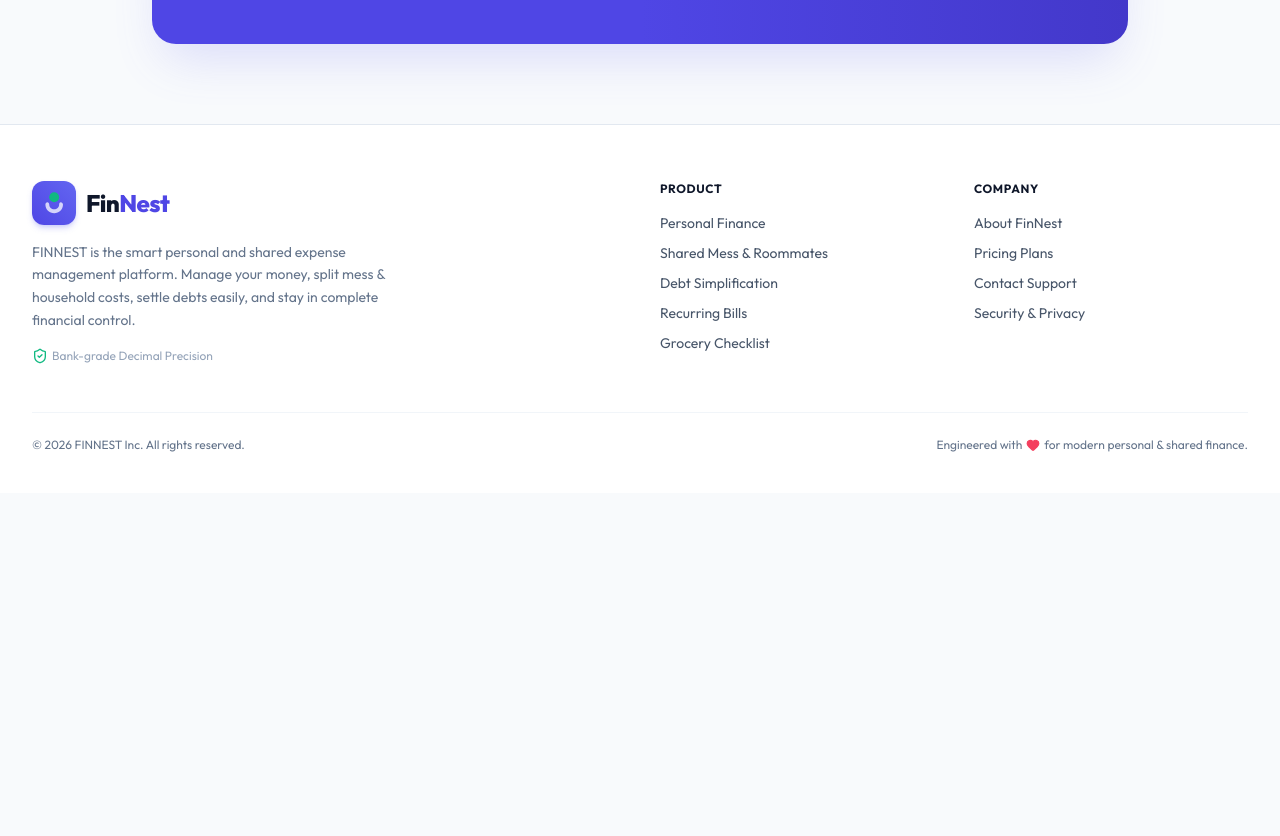
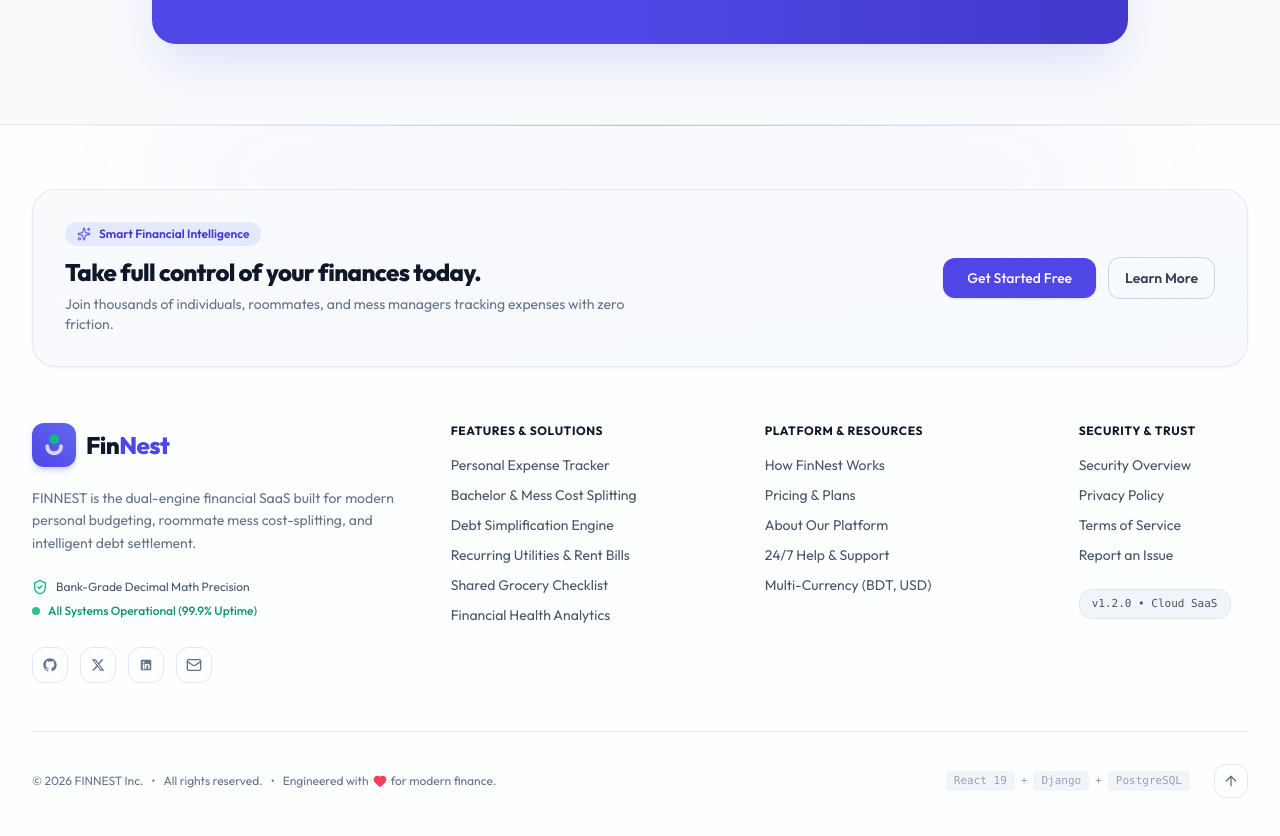
Before and after one commit to rhrafe78/FinNest-Smart-Personal-Shared-Expense-Platform, a React (Vite) app in the folder frontend/: page / in a window 1280 px wide. Shown: the part 3480-4316 px from the top of the page. Before the commit the page ends 3973 px from the top, so only its background shows below. Built offline with nearby package versions, Linux system fonts and the light colour scheme; no server answers.

Commit message:
Redesign modern ultra-premium SaaS footer with CTA banner, system status, and back to top button

```diff
--- a/frontend/src/layouts/PublicLayout.jsx
+++ b/frontend/src/layouts/PublicLayout.jsx
@@ -1,6 +1,6 @@
 import React, { useState } from 'react';
 import { Link, Outlet, useLocation } from 'react-router-dom';
-import { Sun, Moon, Menu, X, ArrowRight, ShieldCheck, Heart } from 'lucide-react';
+import { Sun, Moon, Menu, X, ArrowRight, ShieldCheck, Heart, Sparkles, Mail, ArrowUp, Globe } from 'lucide-react';
 import { Logo } from '../components/ui/Logo';
 import { Button } from '../components/ui/Button';
 import { useTheme } from '../context/ThemeContext';
@@ -135,53 +135,184 @@ export const PublicLayout = () => {
         <Outlet />
       </main>
 
-      {/* Professional SaaS Footer */}
-      <footer className="border-t border-slate-200 dark:border-slate-800/80 bg-white dark:bg-[#070a10] pt-14 pb-10">
-        <div className="max-w-7xl mx-auto px-4 sm:px-6 lg:px-8">
-          <div className="grid grid-cols-1 md:grid-cols-4 gap-10">
-            <div className="md:col-span-2 space-y-4">
+      {/* Ultra-Premium SaaS Footer */}
+      <footer className="relative border-t border-slate-200/80 dark:border-slate-800/80 bg-white/70 dark:bg-[#070b13]/90 backdrop-blur-xl pt-16 pb-10 overflow-hidden">
+        {/* Subtle top glow line */}
+        <div className="absolute top-0 inset-x-0 h-[1px] bg-gradient-to-r from-transparent via-brand-500/40 to-transparent" />
+        <div className="absolute top-0 left-1/2 -translate-x-1/2 w-3/4 h-24 bg-brand-500/5 dark:bg-brand-500/10 blur-3xl rounded-full pointer-events-none" />
+
+        <div className="max-w-7xl mx-auto px-4 sm:px-6 lg:px-8 relative z-10">
+          {/* Top Newsletter / Highlight Banner */}
+          <div className="mb-14 p-6 sm:p-8 rounded-3xl bg-gradient-to-br from-slate-50 to-brand-50/40 dark:from-[#0d1424] dark:to-[#0f172a] border border-slate-200/80 dark:border-slate-800/80 shadow-sm flex flex-col md:flex-row items-center justify-between gap-6">
+            <div className="space-y-1.5 text-center md:text-left">
+              <div className="inline-flex items-center gap-2 px-3 py-1 rounded-full bg-brand-100/80 dark:bg-brand-950/60 text-brand-700 dark:text-brand-300 text-xs font-semibold mb-1">
+                <Sparkles className="w-3.5 h-3.5 text-brand-500" />
+                <span>Smart Financial Intelligence</span>
+              </div>
+              <h3 className="text-xl sm:text-2xl font-extrabold text-slate-900 dark:text-white tracking-tight">
+                Take full control of your finances today.
+              </h3>
+              <p className="text-xs sm:text-sm text-slate-500 dark:text-slate-400 max-w-xl">
+                Join thousands of individuals, roommates, and mess managers tracking expenses with zero friction.
+              </p>
+            </div>
+            <div className="flex items-center gap-3 shrink-0">
+              <Link to="/register">
+                <Button variant="primary" size="md" className="font-bold shadow-lg shadow-brand-500/20 px-6">
+                  Get Started Free
+                </Button>
+              </Link>
+              <Link to="/how-it-works">
+                <Button variant="outline" size="md" className="font-semibold">
+                  Learn More
+                </Button>
+              </Link>
+            </div>
+          </div>
+
+          {/* Main Footer Links Grid */}
+          <div className="grid grid-cols-1 sm:grid-cols-2 md:grid-cols-12 gap-10 pb-12">
+            {/* Brand column */}
+            <div className="md:col-span-4 space-y-5">
               <Logo size="lg" />
               <p className="text-sm text-slate-500 dark:text-slate-400 max-w-sm leading-relaxed">
-                FINNEST is the smart personal and shared expense management platform. Manage your money, split mess & household costs, settle debts easily, and stay in complete financial control.
+                FINNEST is the dual-engine financial SaaS built for modern personal budgeting, roommate mess cost-splitting, and intelligent debt settlement.
               </p>
-              <div className="flex items-center gap-3 text-xs text-slate-400">
-                <span className="flex items-center gap-1">
-                  <ShieldCheck className="w-4 h-4 text-emerald-500" /> Bank-grade Decimal Precision
+              <div className="flex flex-col gap-2 pt-1">
+                <div className="flex items-center gap-2 text-xs text-slate-600 dark:text-slate-400">
+                  <ShieldCheck className="w-4 h-4 text-emerald-500 shrink-0" />
+                  <span>Bank-Grade Decimal Math Precision</span>
+                </div>
+                <div className="flex items-center gap-2 text-xs text-slate-600 dark:text-slate-400">
+                  <div className="w-2 h-2 rounded-full bg-emerald-500 animate-pulse shrink-0" />
+                  <span className="font-medium text-emerald-600 dark:text-emerald-400">All Systems Operational (99.9% Uptime)</span>
+                </div>
+              </div>
+
+              {/* Social icons */}
+              <div className="flex items-center gap-3 pt-2">
+                <a
+                  href="https://github.com/rhrafe78/FinNest-Smart-Personal-Shared-Expense-Platform"
+                  target="_blank"
+                  rel="noreferrer"
+                  className="w-9 h-9 rounded-xl border border-slate-200 dark:border-slate-800 flex items-center justify-center text-slate-500 hover:text-brand-600 dark:hover:text-brand-400 hover:border-brand-500/50 hover:bg-brand-50 dark:hover:bg-slate-800/80 transition-all"
+                  aria-label="GitHub"
+                >
+                  <svg className="w-4 h-4 fill-current" viewBox="0 0 24 24">
+                    <path d="M12 2C6.477 2 2 6.484 2 12.017c0 4.425 2.865 8.18 6.839 9.504.5.092.682-.217.682-.483 0-.237-.008-.868-.013-1.703-2.782.605-3.369-1.343-3.369-1.343-.454-1.158-1.11-1.466-1.11-1.466-.908-.62.069-.608.069-.608 1.003.07 1.53 1.032 1.53 1.032.892 1.53 2.341 1.088 2.91.832.092-.647.35-1.088.636-1.338-2.22-.253-4.555-1.113-4.555-4.951 0-1.093.39-1.988 1.029-2.688-.103-.253-.446-1.272.098-2.65 0 0 .84-.27 2.75 1.026A9.564 9.564 0 0112 6.844c.85.004 1.705.115 2.504.337 1.909-1.296 2.747-1.027 2.747-1.027.546 1.379.202 2.398.1 2.651.64.7 1.028 1.595 1.028 2.688 0 3.848-2.339 4.695-4.566 4.943.359.309.678.92.678 1.855 0 1.338-.012 2.419-.012 2.747 0 .268.18.58.688.482A10.019 10.019 0 0022 12.017C22 6.484 17.522 2 12 2z" />
+                  </svg>
+                </a>
+                <a
+                  href="https://twitter.com"
+                  target="_blank"
+                  rel="noreferrer"
+                  className="w-9 h-9 rounded-xl border border-slate-200 dark:border-slate-800 flex items-center justify-center text-slate-500 hover:text-brand-600 dark:hover:text-brand-400 hover:border-brand-500/50 hover:bg-brand-50 dark:hover:bg-slate-800/80 transition-all"
+                  aria-label="Twitter"
+                >
+                  <svg className="w-3.5 h-3.5 fill-current" viewBox="0 0 24 24">
+                    <path d="M18.244 2.25h3.308l-7.227 8.26 8.502 11.24H16.17l-5.214-6.817L4.99 21.75H1.68l7.73-8.835L1.254 2.25H8.08l4.713 6.231zm-1.161 17.52h1.833L7.084 4.126H5.117z" />
+                  </svg>
+                </a>
+                <a
+                  href="https://linkedin.com"
+                  target="_blank"
+                  rel="noreferrer"
+                  className="w-9 h-9 rounded-xl border border-slate-200 dark:border-slate-800 flex items-center justify-center text-slate-500 hover:text-brand-600 dark:hover:text-brand-400 hover:border-brand-500/50 hover:bg-brand-50 dark:hover:bg-slate-800/80 transition-all"
+                  aria-label="LinkedIn"
+                >
+                  <svg className="w-3.5 h-3.5 fill-current" viewBox="0 0 24 24">
+                    <path d="M19 3a2 2 0 0 1 2 2v14a2 2 0 0 1-2 2H5a2 2 0 0 1-2-2V5a2 2 0 0 1 2-2h14m-.5 15.5v-5.3a3.26 3.26 0 0 0-3.26-3.26c-.85 0-1.84.52-2.28 1.3v-1.11h-2.79v8.37h2.79v-4.93c0-.77.62-1.4 1.39-1.4a1.4 1.4 0 0 1 1.4 1.4v4.93h2.75M6.46 10.9v8.37H9.2V10.9H6.46M7.83 6.2a1.62 1.62 0 1 0 0 3.24 1.62 1.62 0 0 0 0-3.24z" />
+                  </svg>
+                </a>
+                <Link
+                  to="/contact"
+                  className="w-9 h-9 rounded-xl border border-slate-200 dark:border-slate-800 flex items-center justify-center text-slate-500 hover:text-brand-600 dark:hover:text-brand-400 hover:border-brand-500/50 hover:bg-brand-50 dark:hover:bg-slate-800/80 transition-all"
+                  aria-label="Contact"
+                >
+                  <Mail className="w-4 h-4" />
+                </Link>
+              </div>
+            </div>
+
+            {/* Product Column */}
+            <div className="md:col-span-3 space-y-4">
+              <h4 className="text-xs font-bold uppercase tracking-wider text-slate-900 dark:text-white">
+                Features & Solutions
+              </h4>
+              <ul className="space-y-2.5 text-sm text-slate-600 dark:text-slate-400">
+                <li><Link to="/features" className="hover:text-brand-600 dark:hover:text-brand-400 transition-colors">Personal Expense Tracker</Link></li>
+                <li><Link to="/features" className="hover:text-brand-600 dark:hover:text-brand-400 transition-colors">Bachelor & Mess Cost Splitting</Link></li>
+                <li><Link to="/features" className="hover:text-brand-600 dark:hover:text-brand-400 transition-colors">Debt Simplification Engine</Link></li>
+                <li><Link to="/features" className="hover:text-brand-600 dark:hover:text-brand-400 transition-colors">Recurring Utilities & Rent Bills</Link></li>
+                <li><Link to="/features" className="hover:text-brand-600 dark:hover:text-brand-400 transition-colors">Shared Grocery Checklist</Link></li>
+                <li><Link to="/features" className="hover:text-brand-600 dark:hover:text-brand-400 transition-colors">Financial Health Analytics</Link></li>
+              </ul>
+            </div>
+
+            {/* Resources Column */}
+            <div className="md:col-span-3 space-y-4">
+              <h4 className="text-xs font-bold uppercase tracking-wider text-slate-900 dark:text-white">
+                Platform & Resources
+              </h4>
+              <ul className="space-y-2.5 text-sm text-slate-600 dark:text-slate-400">
+                <li><Link to="/how-it-works" className="hover:text-brand-600 dark:hover:text-brand-400 transition-colors">How FinNest Works</Link></li>
+                <li><Link to="/pricing" className="hover:text-brand-600 dark:hover:text-brand-400 transition-colors">Pricing & Plans</Link></li>
+                <li><Link to="/about" className="hover:text-brand-600 dark:hover:text-brand-400 transition-colors">About Our Platform</Link></li>
+                <li><Link to="/contact" className="hover:text-brand-600 dark:hover:text-brand-400 transition-colors">24/7 Help & Support</Link></li>
+                <li><Link to="/features" className="hover:text-brand-600 dark:hover:text-brand-400 transition-colors">Multi-Currency (BDT, USD)</Link></li>
+              </ul>
+            </div>
+
+            {/* Legal / Security Column */}
+            <div className="md:col-span-2 space-y-4">
+              <h4 className="text-xs font-bold uppercase tracking-wider text-slate-900 dark:text-white">
+                Security & Trust
+              </h4>
+              <ul className="space-y-2.5 text-sm text-slate-600 dark:text-slate-400">
+                <li><Link to="/how-it-works" className="hover:text-brand-600 dark:hover:text-brand-400 transition-colors">Security Overview</Link></li>
+                <li><Link to="/about" className="hover:text-brand-600 dark:hover:text-brand-400 transition-colors">Privacy Policy</Link></li>
+                <li><Link to="/about" className="hover:text-brand-600 dark:hover:text-brand-400 transition-colors">Terms of Service</Link></li>
+                <li><Link to="/contact" className="hover:text-brand-600 dark:hover:text-brand-400 transition-colors">Report an Issue</Link></li>
+              </ul>
+              <div className="pt-2">
+                <span className="inline-block px-3 py-1.5 rounded-xl bg-slate-100 dark:bg-slate-900 text-[11px] font-mono font-medium text-slate-600 dark:text-slate-400 border border-slate-200 dark:border-slate-800">
+                  v1.2.0 &bull; Cloud SaaS
                 </span>
               </div>
             </div>
+          </div>
 
-            <div>
-              <h4 className="text-xs font-bold uppercase tracking-wider text-slate-900 dark:text-white mb-4">
-                Product
-              </h4>
-              <ul className="space-y-2.5 text-sm text-slate-600 dark:text-slate-400">
-                <li><Link to="/features" className="hover:text-brand-600 dark:hover:text-brand-400">Personal Finance</Link></li>
-                <li><Link to="/features" className="hover:text-brand-600 dark:hover:text-brand-400">Shared Mess & Roommates</Link></li>
-                <li><Link to="/features" className="hover:text-brand-600 dark:hover:text-brand-400">Debt Simplification</Link></li>
-                <li><Link to="/features" className="hover:text-brand-600 dark:hover:text-brand-400">Recurring Bills</Link></li>
-                <li><Link to="/features" className="hover:text-brand-600 dark:hover:text-brand-400">Grocery Checklist</Link></li>
-              </ul>
+          {/* Bottom Bar with Tech Badges & Scroll to Top */}
+          <div className="pt-8 border-t border-slate-200/80 dark:border-slate-800/80 flex flex-col sm:flex-row items-center justify-between gap-4 text-xs text-slate-500 dark:text-slate-400">
+            <div className="flex items-center gap-2 flex-wrap justify-center sm:justify-start">
+              <span>&copy; {new Date().getFullYear()} FINNEST Inc.</span>
+              <span>&bull;</span>
+              <span>All rights reserved.</span>
+              <span className="hidden sm:inline">&bull;</span>
+              <span className="flex items-center gap-1">
+                Engineered with <Heart className="w-3.5 h-3.5 text-rose-500 fill-rose-500" /> for modern finance.
+              </span>
             </div>
 
-            <div>
-              <h4 className="text-xs font-bold uppercase tracking-wider text-slate-900 dark:text-white mb-4">
-                Company
-              </h4>
-              <ul className="space-y-2.5 text-sm text-slate-600 dark:text-slate-400">
-                <li><Link to="/about" className="hover:text-brand-600 dark:hover:text-brand-400">About FinNest</Link></li>
-                <li><Link to="/pricing" className="hover:text-brand-600 dark:hover:text-brand-400">Pricing Plans</Link></li>
-                <li><Link to="/contact" className="hover:text-brand-600 dark:hover:text-brand-400">Contact Support</Link></li>
-                <li><Link to="/how-it-works" className="hover:text-brand-600 dark:hover:text-brand-400">Security & Privacy</Link></li>
-              </ul>
+            <div className="flex items-center gap-4">
+              <div className="flex items-center gap-1.5 font-mono text-[11px] text-slate-400 dark:text-slate-500">
+                <span className="px-2 py-0.5 rounded bg-slate-100 dark:bg-slate-800">React 19</span>
+                <span>+</span>
+                <span className="px-2 py-0.5 rounded bg-slate-100 dark:bg-slate-800">Django</span>
+                <span>+</span>
+                <span className="px-2 py-0.5 rounded bg-slate-100 dark:bg-slate-800">PostgreSQL</span>
+              </div>
+
+              <button
+                type="button"
+                onClick={() => window.scrollTo({ top: 0, behavior: 'smooth' })}
+                className="p-2 rounded-xl border border-slate-200 dark:border-slate-800 hover:bg-slate-100 dark:hover:bg-slate-800 text-slate-500 hover:text-slate-900 dark:hover:text-white transition-all ml-2"
+                title="Back to top"
+                aria-label="Back to top"
+              >
+                <ArrowUp className="w-4 h-4" />
+              </button>
             </div>
-          </div>
-
-          <div className="mt-12 pt-6 border-t border-slate-100 dark:border-slate-800/80 flex flex-col sm:flex-row items-center justify-between gap-4 text-xs text-slate-500 dark:text-slate-400">
-            <p>&copy; {new Date().getFullYear()} FINNEST Inc. All rights reserved.</p>
-            <p className="flex items-center gap-1">
-              Engineered with <Heart className="w-3.5 h-3.5 text-rose-500 fill-rose-500" /> for modern personal & shared finance.
-            </p>
           </div>
         </div>
       </footer>
```
